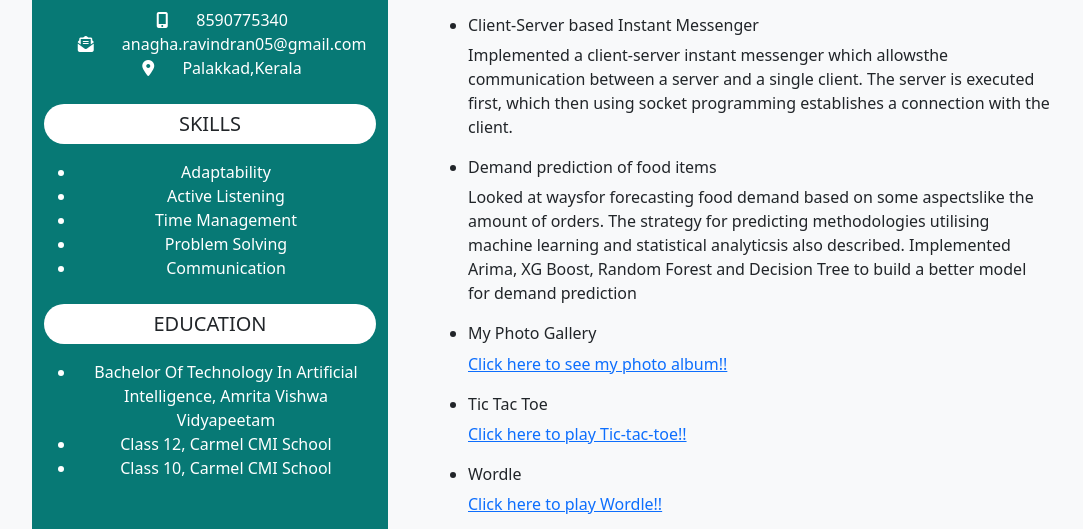
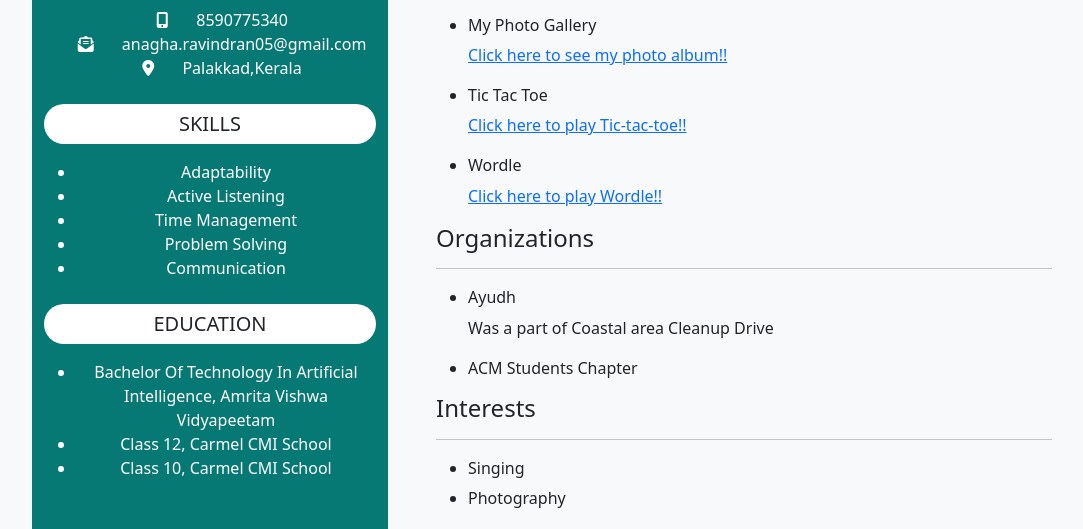
Before and after one commit to AnaghaRavindran/AnaghaRavindran.github.io, a plain HTML site: page index.html in a window 1280 px wide. Shown: the part 507-1036 px from the top of the page, without its empty margins (74-1157 px from the left). Drawn offline with nearby package versions, Linux system fonts and the light colour scheme.

Commit message:
Update index.html

```diff
--- a/index.html
+++ b/index.html
@@ -86,23 +86,8 @@
                     </p>
 
                 </li>
-                <li class="list-item">
-                  <h6>Client-Server based Instant Messenger</h6>
-                  <p>Implemented a client-server instant messenger which allowsthe communication between a
-                    server and a single client. The server is executed first, which then using socket programming
-                    establishes a connection with the client.
-                    </p>
 
-                </li>
-                <li class="list-item">
-                  <h6>Demand prediction of food items
-                  </h6>
-                  <p>Looked at waysfor forecasting food demand based on some aspectslike the amount of
-                    orders. The strategy for predicting methodologies utilising machine learning and statistical
-                    analyticsis also described. Implemented Arima, XG Boost, Random Forest and Decision Tree
-                    to build a better model for demand prediction</p>
 
-                </li>
                   <li class="list-item">
                   <h6>My Photo Gallery</h6>
                   <p><a href="http://127.0.0.1:5500/photo_gallery.html">Click here to see my photo album!!</a></p>
```
